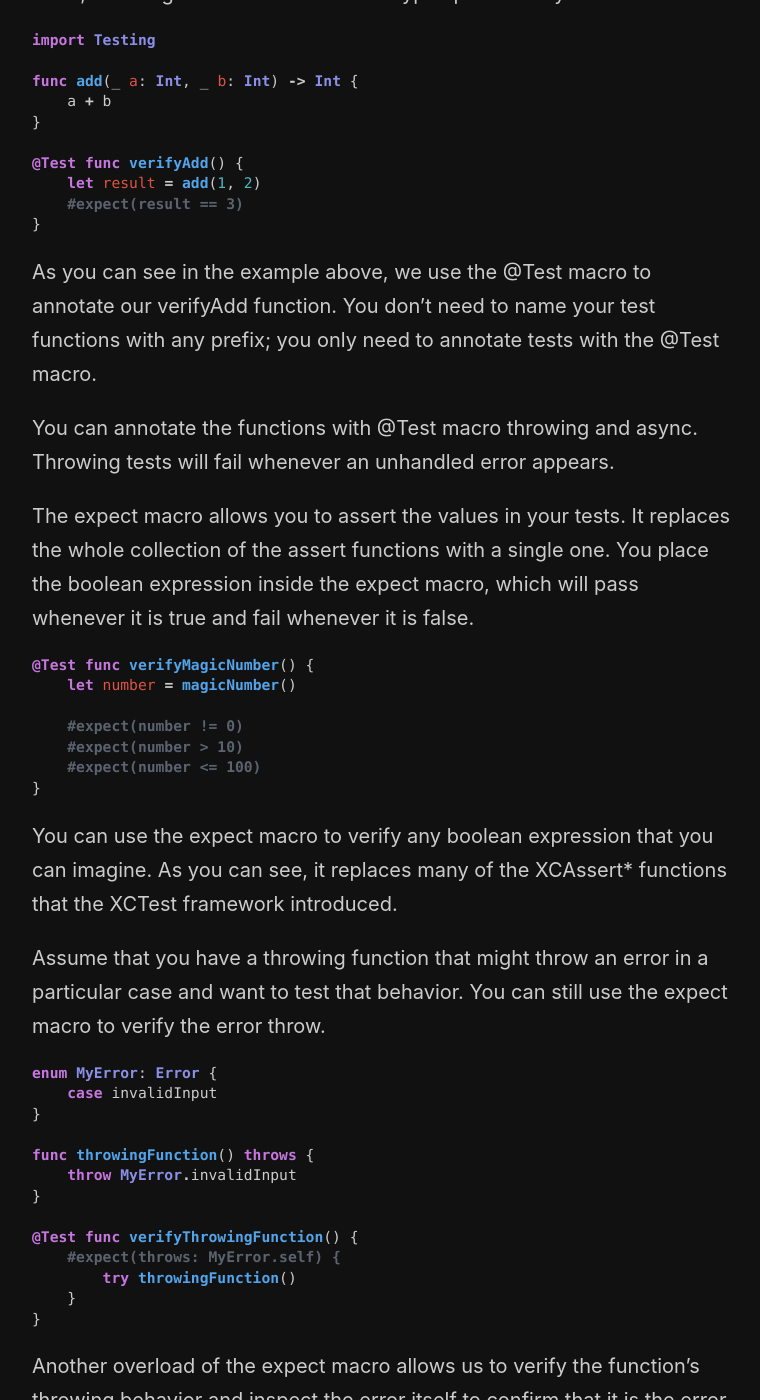
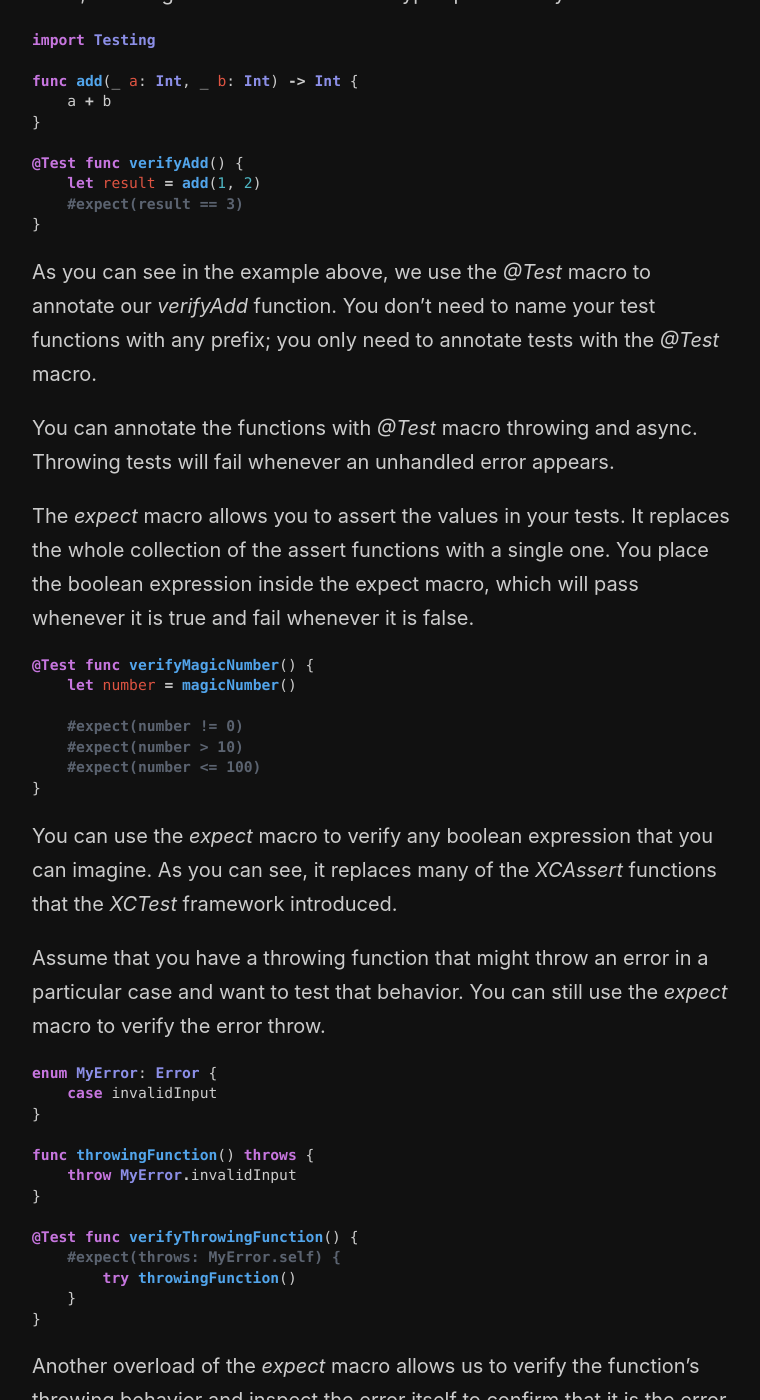
Before and after one commit to mecid/mecid.github.io, a Jekyll site: the page built from _posts/2024-10-22-introducing-swift-testing-basics.md, in a window 1280 px wide and 1400 px high, scrolled down 524 px. Shown: the whole window, without its empty margins (258-1018 px from the left). Built offline with Jekyll 4.4.1, drawn with Linux system fonts in a browser that asks for light colours; some of the changed text lies outside the part shown.

Commit message:
swift testing basics post formatted

````diff
--- a/_posts/2024-10-22-introducing-swift-testing-basics.md
+++ b/_posts/2024-10-22-introducing-swift-testing-basics.md
@@ -20,11 +20,11 @@ func add(_ a: Int, _ b: Int) -> Int {
 }
 ```
 
-As you can see in the example above, we use the @Test macro to annotate our verifyAdd function. You don't need to name your test functions with any prefix; you only need to annotate tests with the @Test macro.
+As you can see in the example above, we use the *@Test* macro to annotate our *verifyAdd* function. You don't need to name your test functions with any prefix; you only need to annotate tests with the *@Test* macro.
 
-You can annotate the functions with @Test macro throwing and async. Throwing tests will fail whenever an unhandled error appears.
+You can annotate the functions with *@Test* macro throwing and async. Throwing tests will fail whenever an unhandled error appears.
 
-The expect macro allows you to assert the values in your tests. It replaces the whole collection of the assert functions with a single one. You place the boolean expression inside the expect macro, which will pass whenever it is true and fail whenever it is false.
+The *expect* macro allows you to assert the values in your tests. It replaces the whole collection of the assert functions with a single one. You place the boolean expression inside the expect macro, which will pass whenever it is true and fail whenever it is false.
 
 ```swift
 @Test func verifyMagicNumber() {
@@ -36,9 +36,9 @@ The expect macro allows you to assert the values in your tests. It replaces the
 }
 ```
 
-You can use the expect macro to verify any boolean expression that you can imagine. As you can see, it replaces many of the XCAssert* functions that the XCTest framework introduced.
+You can use the *expect* macro to verify any boolean expression that you can imagine. As you can see, it replaces many of the *XCAssert* functions that the *XCTest* framework introduced.
 
-Assume that you have a throwing function that might throw an error in a particular case and want to test that behavior. You can still use the expect macro to verify the error throw.
+Assume that you have a throwing function that might throw an error in a particular case and want to test that behavior. You can still use the *expect* macro to verify the error throw.
 
 ```swift
 enum MyError: Error {
@@ -56,7 +56,7 @@ func throwingFunction() throws {
 }
 ```
 
-Another overload of the expect macro allows us to verify the function's throwing behavior and inspect the error itself to confirm that it is the error case you actually desire.
+Another overload of the *expect* macro allows us to verify the function's throwing behavior and inspect the error itself to confirm that it is the error case you actually desire.
 
 ```swift
 @Test func verifyThrowingFunction() {
@@ -71,7 +71,7 @@ Another overload of the expect macro allows us to verify the function's throwing
 }
 ```
 
-Another macro introduced by the Swift Testing framework is the require. The require macro has the same API as the expect macro with a single difference. It is a throwing function that throws an error as soon as the boolean expression you pass into it is false. It allows us to stop the test when a required condition doesn't meet our expectations.
+Another macro introduced by the Swift Testing framework is the *require*. The *require* macro has the same API as the *expect* macro with a single difference. It is a throwing function that throws an error as soon as the boolean expression you pass into it is false. It allows us to stop the test when a required condition doesn't meet our expectations.
 
 ```swift
 @Test func verifyOptionalFunc() throws {
@@ -82,7 +82,7 @@ Another macro introduced by the Swift Testing framework is the require. The requ
 }
 ```
 
-Another way to stop the test and document the issue is to use the record function of the Issue type. This allows us to log the issues in the Test Navigator.
+Another way to stop the test and document the issue is to use the *record* function of the *Issue* type. This allows us to log the issues in the Test Navigator.
 
 ```swift
 @Test func verifyOptionalFunc() throws {
````
